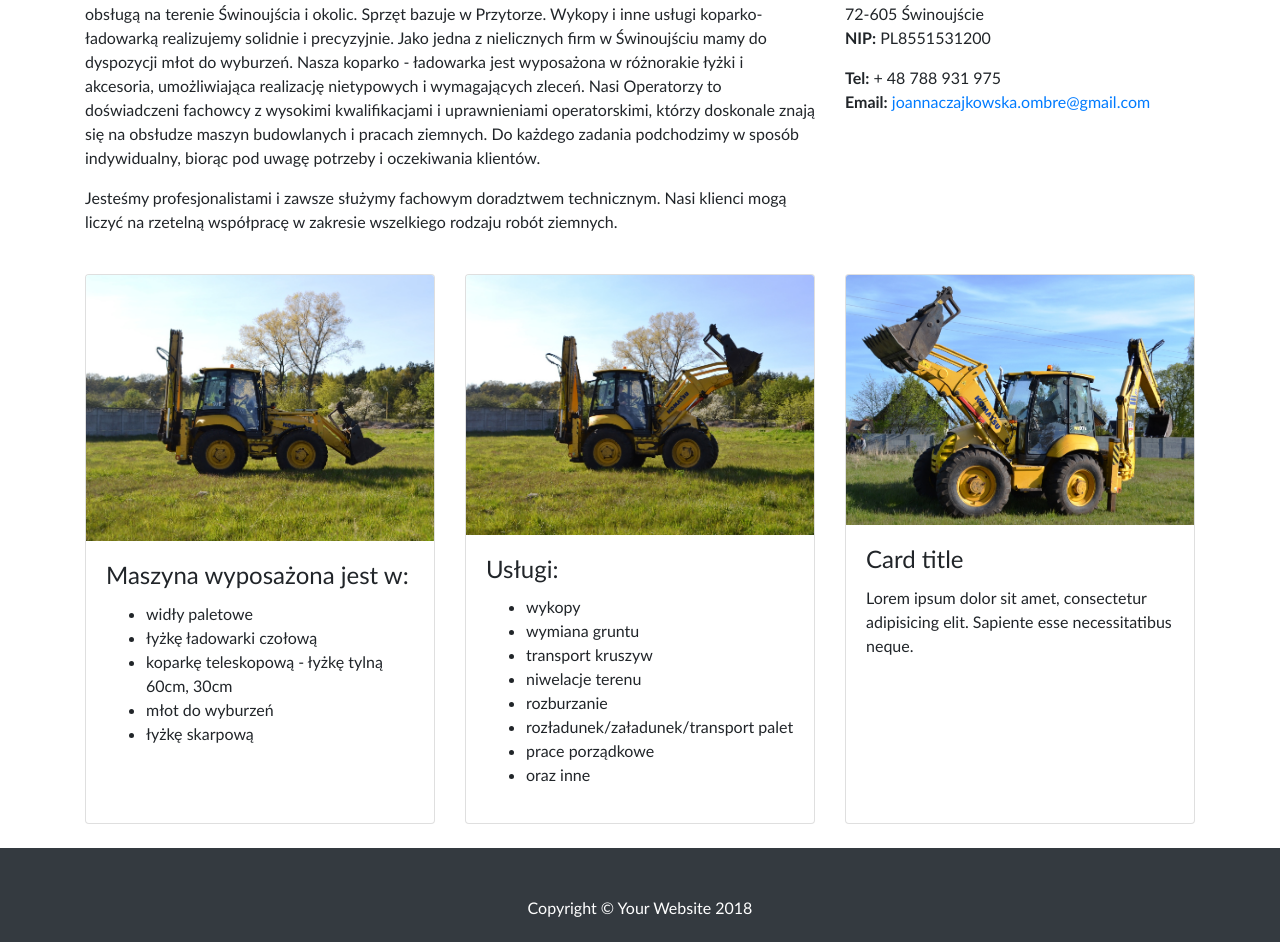
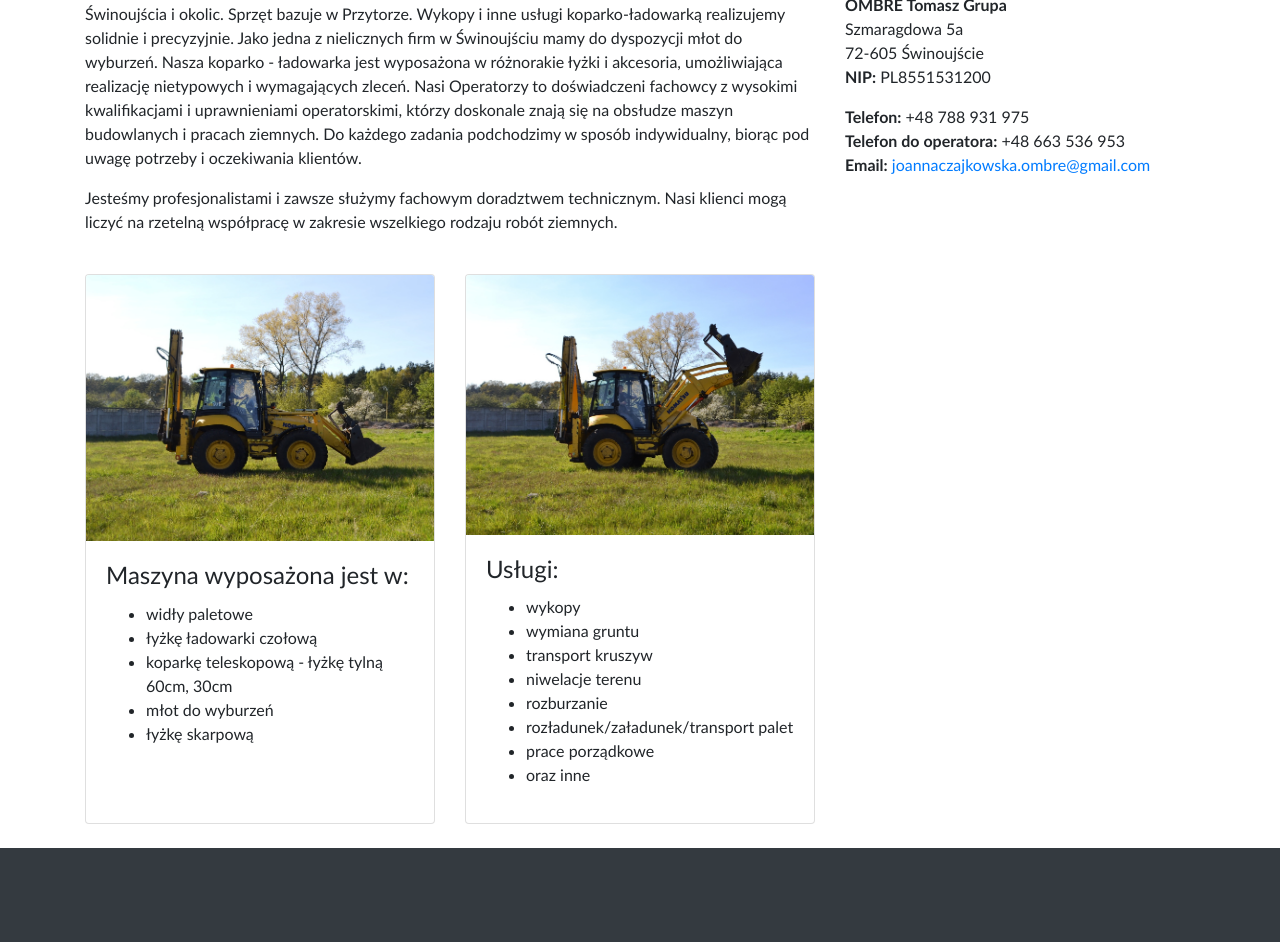
Before and after one commit to r4mka/koparka-swinoujscie, a website: page index.html in a window 1280 px wide. Shown: the part 660-1602 px from the top of the page. Drawn offline with Linux system fonts and the light colour scheme.

Commit message:
update content

```diff
--- a/index.html
+++ b/index.html
@@ -37,7 +37,7 @@
       <div class="col-sm-8">
         <h2 class="mt-4">O nas</h2>
         <p>Firma Ombre Tomasz Grupa, mieszcząca się w Świnoujściu - Przytórze świadczy kompleksowe usługi w zakresie robót ziemnych.
-          Oferujemy kompleksowe usługi koparko - ładowarki wraz z profesjonalną obsługą na terenie Świnoujścia i okolic.
+          Oferujemy usługi koparko - ładowarki wraz z profesjonalną obsługą na terenie Świnoujścia i okolic.
           Sprzęt bazuje w Przytorze. Wykopy i inne usługi koparko-ładowarką realizujemy solidnie i precyzyjnie. Jako jedna
           z nielicznych firm w Świnoujściu mamy do dyspozycji młot do wyburzeń. Nasza koparko - ładowarka jest wyposażona
           w różnorakie łyżki i akcesoria, umożliwiająca realizację nietypowych i wymagających zleceń. Nasi Operatorzy to
@@ -49,7 +49,7 @@
         </p>
       </div>
       <div class="col-sm-4">
-        <h2 class="mt-4">Contact Us</h2>
+        <h2 class="mt-4">Zapraszamy do kontaktu:</h2>
         <address>
           <strong>OMBRE Tomasz Grupa</strong>
           <br>Szmaragdowa 5a
@@ -58,8 +58,11 @@
           <b>NIP:</b> PL8551531200
         </address>
         <address>
-          <b title="Phone">Tel:</b>
-          + 48 788 931 975
+          <b title="Phone">Telefon:</b>
+          +48 788 931 975
+          <br>
+          <b title="Phone">Telefon do operatora:</b>
+          +48 663 536 953
           <br>
           <b title="Email">Email:</b>
           <a href="mailto:#">joannaczajkowska.ombre@gmail.com</a>
@@ -102,16 +105,6 @@
           </div>
         </div>
       </div>
-      <div class="col-sm-4 my-4">
-        <div class="card">
-          <img class="card-img-top" src="/img/6.jpg" alt="">
-          <div class="card-body">
-            <h4 class="card-title">Card title</h4>
-            <p class="card-text">Lorem ipsum dolor sit amet, consectetur adipisicing elit. Sapiente esse necessitatibus neque.</p>
-          </div>
-        </div>
-      </div>
-
     </div>
     <!-- /.row -->
 
@@ -121,7 +114,7 @@
   <!-- Footer -->
   <footer class="py-5 bg-dark">
     <div class="container">
-      <p class="m-0 text-center text-white">Copyright &copy; Your Website 2018</p>
+      <!-- <p class="m-0 text-center text-white">Copyright &copy; Your Website 2018</p> -->
     </div>
     <!-- /.container -->
   </footer>
```
